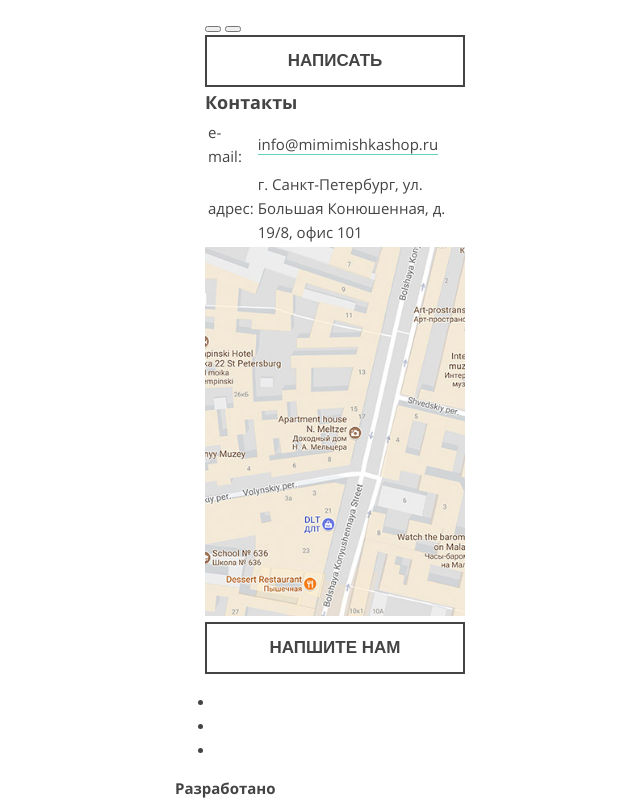
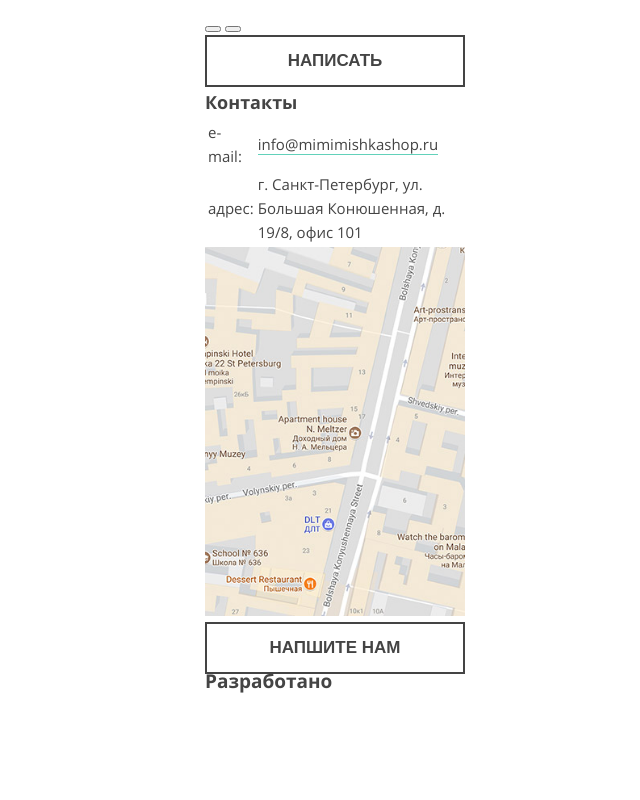
Before and after one commit to mi5ha6in/mishka-adaptive, a website: page source/index.html in a window 1280 px wide. Shown: the part 2136-2936 px from the top of the page, without its empty margins (305-945 px from the left). After the commit the page ends 2830 px from the top, so only its background shows below. Drawn offline with nearby package versions, Linux system fonts and the light colour scheme; files that its build step writes are made by us from their sources.

Commit message:
Adds copyright

```diff
--- /dev/null
+++ b/source/sass/blocks/copyright.scss
@@ -0,0 +1,3 @@
+.copyright {
+  @include centerer();
+}
--- a/source/sass/style.scss
+++ b/source/sass/style.scss
@@ -11,3 +11,6 @@
 @import "blocks/about-us.scss";
 @import "blocks/reviews.scss";
 @import "blocks/contacts.scss";
+@import "blocks/page-footer.scss";
+@import "blocks/social.scss";
+@import "blocks/copyright.scss";
```
